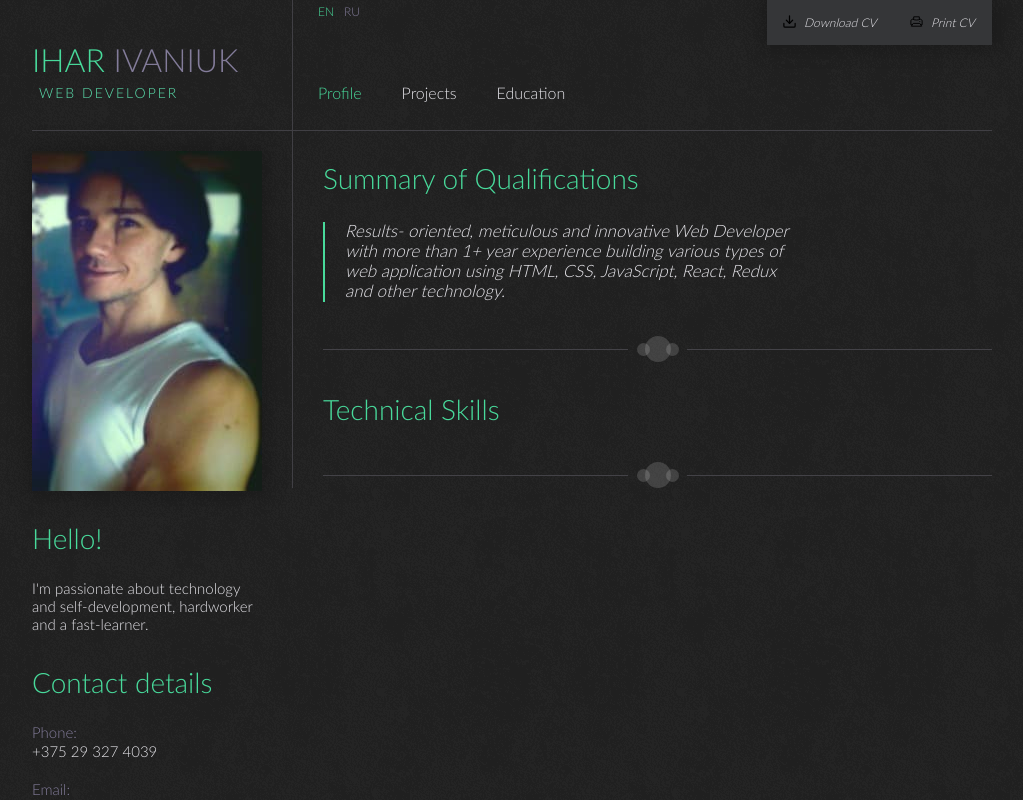
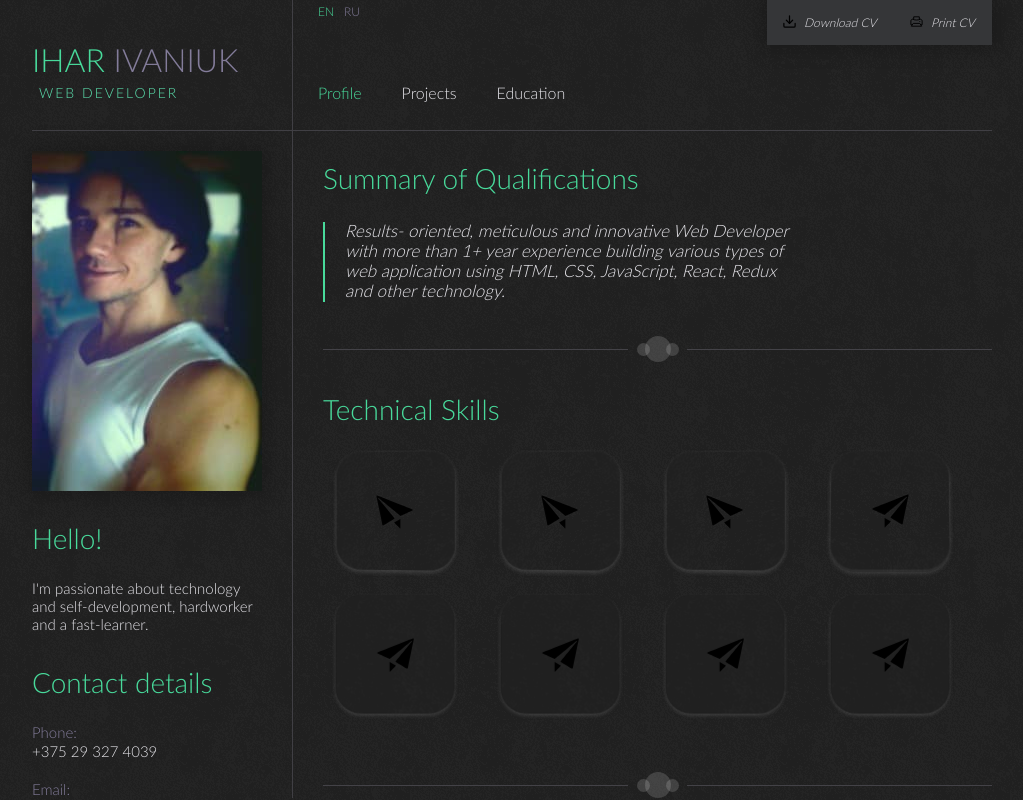
Before and after one commit to cqxg/rsschool-2019Q1-cv, a React (Create React App) app: page /profile in a window 1280 px wide. Shown: the top 800 px of the page, without its empty margins (128-1151 px from the left). Built offline with nearby package versions, Linux system fonts and the light colour scheme; what i18next-xhr-backend would draw is missing.

Commit message:
feat: add cubes workpiece

```diff
--- a/src/components/Profile/Profile.js
+++ b/src/components/Profile/Profile.js
@@ -1,4 +1,6 @@
 import React from "react";
+
+import Cubes from "../../utils/cubes/Cubes";
 
 import "./Profile.scss";
 
@@ -22,6 +24,7 @@ const Profile = ({ t }) => {
 
       <div className="content-container__block">
         <h2>{t("skills")}</h2>
+        <Cubes />
       </div>
 
       <div className="horizontal-line">
--- /dev/null
+++ b/src/utils/cubes/Cubes.js
@@ -0,0 +1,225 @@
+import React, { useEffect } from "react";
+
+import a from "../../assets/icons/telegram.svg";
+
+import "./Cubes.scss";
+
+const Cubes = () => {
+  useEffect(() => {
+    let cubeN = 0;
+    let cubeDeg = 90;
+    let cube2Deg = -90;
+
+    const rotateY = (a) => {
+      a.style.transform = `rotateY(${cubeDeg}deg)`;
+      setTimeout(nextCube, 1500);
+    };
+    const rotateX = (a) => {
+      a.style.transform = `rotateX(${cube2Deg}deg)`;
+      setTimeout(nextCube, 1500);
+    };
+    const rotateYm = (a) => {
+      a.style.transform = `rotateY(${cube2Deg}deg)`;
+      setTimeout(nextCube, 1500);
+    };
+    const rotateXm = (a) => {
+      a.style.transform = `rotateX(${cubeDeg}deg)`;
+      setTimeout(nextCube, 1500);
+    };
+    const nextCube = () => {
+      let tCube = document.querySelector(`.cube${cubeN}`);
+
+      if (tCube) {
+        if (cubeN < 3) {
+          rotateY(tCube);
+        } else if (3 === cubeN) {
+          rotateX(tCube);
+        } else if (3 < cubeN && 7 > cubeN) {
+          rotateYm(tCube);
+        } else if (7 === cubeN) {
+          rotateXm(tCube);
+          cubeN = -1;
+          cubeDeg += 90;
+          cube2Deg -= 90;
+        }
+        cubeN++;
+      }
+    };
+
+    document.querySelectorAll(".cubespinner").forEach((item) => {
+      item.style.transition = "1.5s";
+      item.style.perspective = "5000px";
+      item.style.perspectiveOrigin = "50% 50%";
+      item.style.transformStyle = "preserve-3d";
+    });
+    document.querySelectorAll(".side").forEach((item) => {
+      item.style.display = "flex";
+      item.style.alignItems = "center";
+      item.style.justifyContent = "center";
+      item.style.transformStyle = "preserve-3d";
+    });
+    nextCube();
+  }, []);
+
+  return (
+    <>
+      <div className="first-line">
+        <div className="stage">
+          <div className="cubespinner cube0">
+            <div className="top side"></div>
+            <div className="front side">
+              <img src={a} />
+            </div>
+            <div className="right side">
+              <img src={a} />
+            </div>
+            <div className="back side">
+              <img src={a} />
+            </div>
+            <div className="left side">
+              <img src={a} />
+            </div>
+            <div className="bottom side"></div>
+          </div>
+        </div>
+
+        <div className="stage">
+          <div className="cubespinner cube1">
+            <div className="top side"></div>
+            <div className="front side">
+              <img src={a} />
+            </div>
+            <div className="right side">
+              <img src={a} />
+            </div>
+            <div className="back side">
+              <img src={a} />
+            </div>
+            <div className="left side">
+              <img src={a} />
+            </div>
+            <div className="bottom side"></div>
+          </div>
+        </div>
+
+        <div className="stage">
+          <div className="cubespinner cube2">
+            <div className="top side"></div>
+            <div className="front side">
+              <img src={a} />
+            </div>
+            <div className="right side">
+              <img src={a} />
+            </div>
+            <div className="back side">
+              <img src={a} />
+            </div>
+            <div className="left side">
+              <img src={a} />
+            </div>
+            <div className="bottom side"></div>
+          </div>
+        </div>
+
+        <div className="stage">
+          <div className="cubespinner cube3">
+            <div className="top side">
+              <img src={a} />
+            </div>
+            <div className="front side">
+              <img src={a} />
+            </div>
+            <div className="right side"></div>
+            <div className="back side">
+              <img src={a} />
+            </div>
+            <div className="left side"></div>
+            <div className="bottom side">
+              <img src={a} />
+            </div>
+          </div>
+        </div>
+      </div>
+
+      <div className="second-line">
+        <div className="stage">
+          <div className="cubespinner cube7">
+            <div className="top side">
+              <img src={a} />
+            </div>
+            <div className="front side">
+              <img src={a} />
+            </div>
+            <div className="right side"></div>
+            <div className="back side">
+              <img src={a} />
+            </div>
+            <div className="left side"></div>
+            <div className="bottom side">
+              <img src={a} />
+            </div>
+          </div>
+        </div>
+
+        <div className="stage">
+          <div className="cubespinner cube6">
+            <div className="top side"></div>
+            <div className="front side">
+              <img src={a} />
+            </div>
+            <div className="right side">
+              <img src={a} />
+            </div>
+            <div className="back side">
+              <img src={a} />
+            </div>
+            <div className="left side">
+              <img src={a} />
+            </div>
+            <div className="bottom side"></div>
+          </div>
+        </div>
+
+        <div className="stage">
+          <div className="cubespinner cube5">
+            <div className="top side"></div>
+            <div className="front side">
+              <img src={a} />
+            </div>
+            <div className="right side">
+              <img src={a} />
+            </div>
+            <div className="back side">
+              <img src={a} />
+            </div>
+            <div className="left side">
+              <img src={a} />
+            </div>
+            <div className="bottom side"></div>
+          </div>
+        </div>
+
+        <div className="stage">
+          <div className="cubespinner cube4">
+            <div className="top side"></div>
+            <div className="front side">
+              <img src={a} />
+            </div>
+            <div className="right side">
+              <img src={a} />
+            </div>
+            <div className="back side">
+              <img src={a} />
+            </div>
+            <div className="left side">
+              <img src={a} />
+            </div>
+            <div className="bottom side"></div>
+          </div>
+        </div>
+      </div>
+    </>
+  );
+};
+
+export default Cubes;
--- /dev/null
+++ b/src/utils/cubes/Cubes.scss
@@ -0,0 +1,51 @@
+.first-line,
+.second-line {
+  width: 100%;
+  display: flex;
+  justify-content: space-between;
+}
+
+.stage {
+  position: relative;
+  margin: 0 13px 25px 13px;
+  transform-style: preserve-3d;
+}
+
+.side {
+  min-height: 118px;
+  min-width: 118px;
+  max-width: 118px;
+  max-height: 118px;
+  border-radius: 25px;
+  position: absolute;
+  background-repeat: repeat;
+  background-position: center;
+  background: url("../../assets/backgrounds/dark.png");
+  box-shadow: 0px 2px 5px 0px rgba(130, 130, 130, 0.2);
+}
+
+.cubespinner {
+  min-height: 118px;
+  min-width: 118px;
+  max-width: 118px;
+  max-height: 118px;
+}
+
+.top {
+  transform: translateY(-1.75em) rotateX(90deg);
+}
+.front {
+  transform: translateZ(1.75em);
+}
+.right {
+  transform: translateX(1.75em) rotateY(90deg);
+}
+.back {
+  transform: translateZ(-1.75em);
+}
+.left {
+  transform: translateX(-1.75em) rotateY(90deg);
+}
+.bottom {
+  transform: translateY(1.75em) rotateX(90deg);
+}
```
Also changed, not shown: 1 other file (tests, documents, lock files or other folders).
